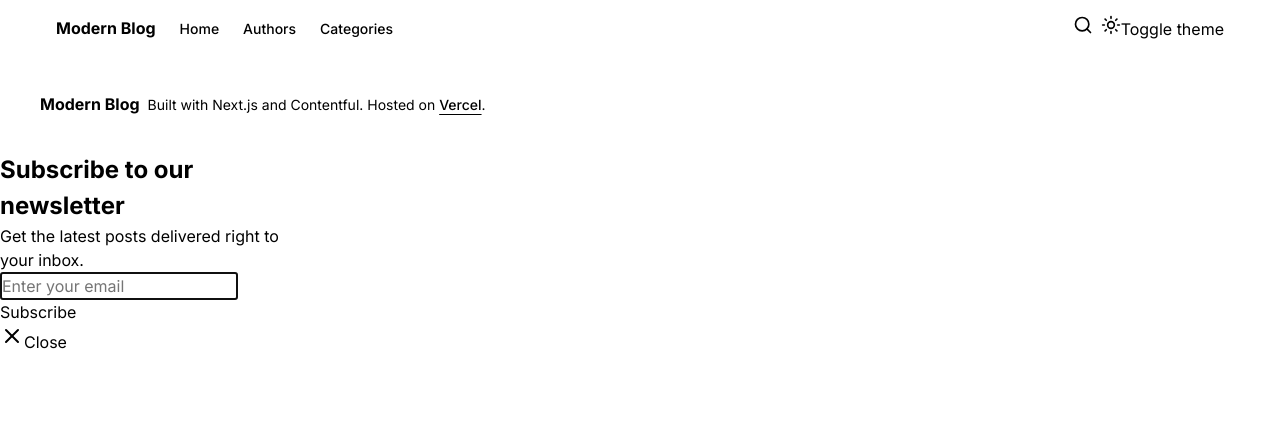
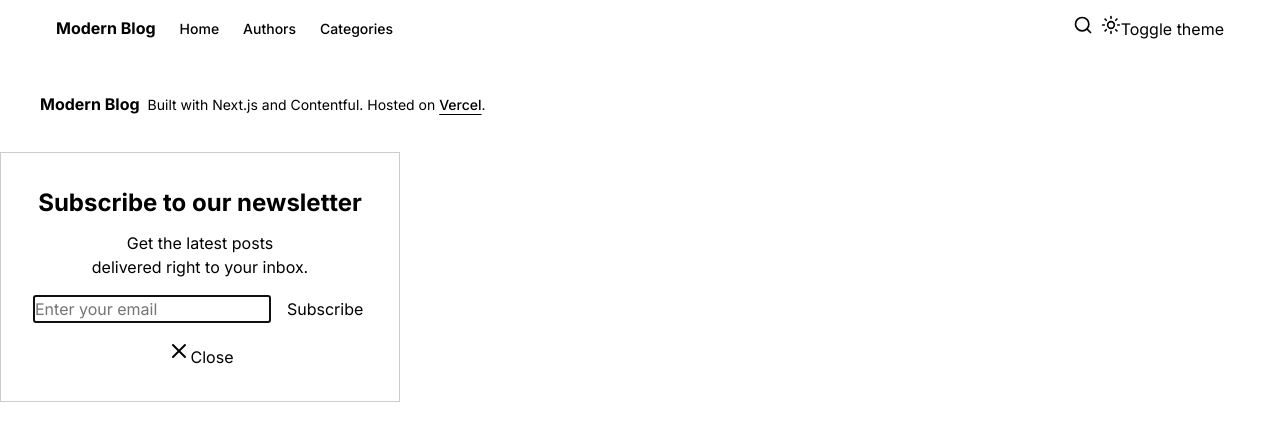
Before and after one commit to jyotiogennavar/my-travel-blog, a Next.js app: page / in a window 1280 px wide. Shown: the top 440 px of the page. Built offline with nearby package versions, Linux system fonts and the light colour scheme; no server answers.

Commit message:
Refactor CSS and component styles

```diff
--- a/app/globals.css
+++ b/app/globals.css
@@ -21,6 +21,10 @@ img, picture, video, canvas {
   max-width: 100%;
 }
 
+p {
+  text-wrap: balance;
+}
+
 input, button, textarea, select {
   font: inherit;
 }
--- a/components/NewsletterPopup/NewsletterPopup.js
+++ b/components/NewsletterPopup/NewsletterPopup.js
@@ -32,7 +32,7 @@ export default function NewsletterPopup() {
   return (
     <Dialog open={isOpen} onOpenChange={setIsOpen} className={styles.wrapper}>
       <DialogContent className={styles.dialogBox}>
-        <DialogHeader>
+        <DialogHeader className={styles.dialogHeader}>
           <DialogTitle>Subscribe to our newsletter</DialogTitle>
           <DialogDescription>
             Get the latest posts delivered right to your inbox.
--- a/components/NewsletterPopup/NewsletterPopup.module.css
+++ b/components/NewsletterPopup/NewsletterPopup.module.css
@@ -1,9 +1,28 @@
 .wrapper {
-  display: flex;
-  align-items: center;
-  justify-content: center;
+  margin: 0 auto;
 }
 
 .dialogBox {
-  width: 300px;
+  width: 400px;
+  padding: 2rem;
+  display: flex;
+  flex-direction: column;
+  gap: 1rem;
+
+  border: 1px solid #ccc;
 }
+
+.dialogHeader {
+  font-size: 1rem;
+  text-align: center;
+
+}
+
+.dialogHeader h2 {
+  margin-bottom: 10px;
+}
+
+.form {
+  display: flex;
+  gap: 1rem;
+}
```
